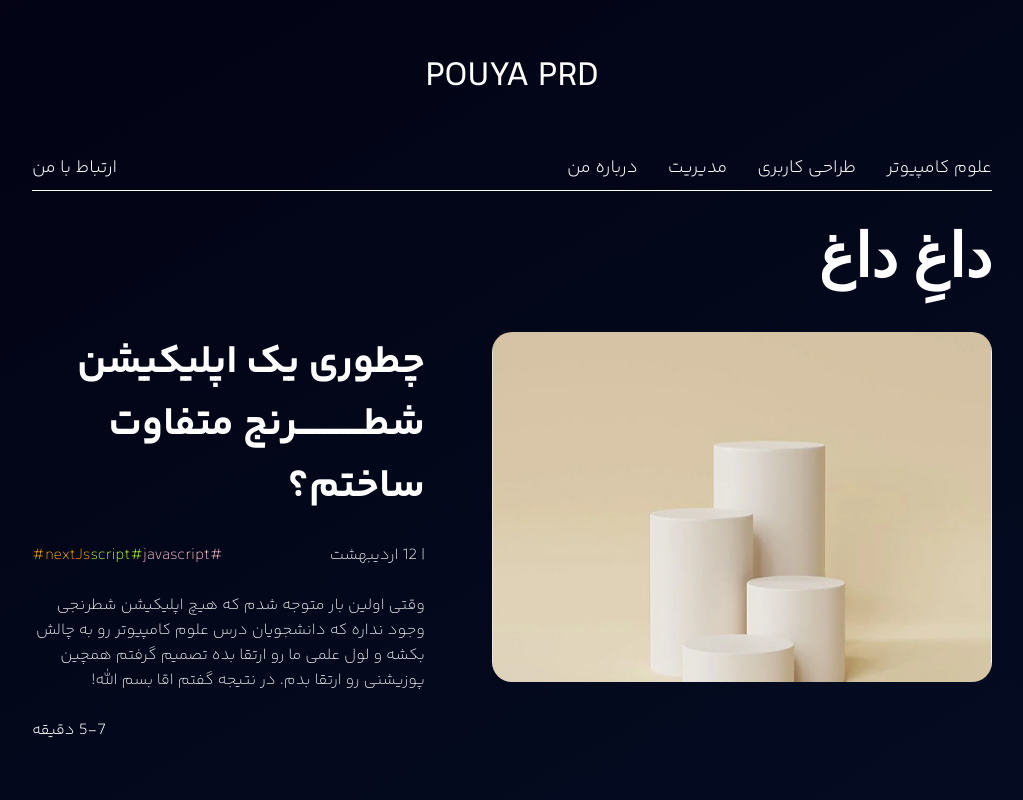
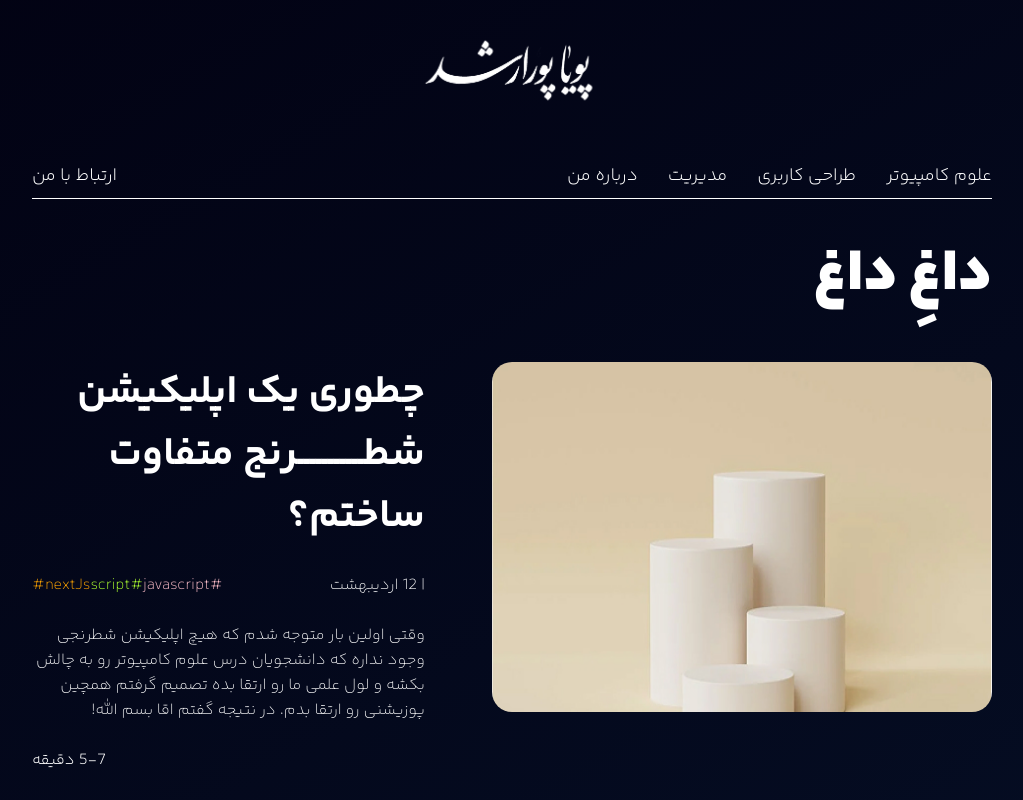
Before and after one commit to PooyaPrd/PRD-Website, a plain HTML site: page index.html in a window 1280 px wide. Shown: the top 800 px of the page, without its empty margins (128-1151 px from the left). Drawn offline with Linux system fonts and the light colour scheme; files whose address does not match are found by name.

Commit message:
fix logo

```diff
--- a/index.html
+++ b/index.html
@@ -9,7 +9,7 @@
 </head>
 <body>
     <header>
-        POUYA PRD
+        <img style="width: 200px;" src="Assets/img/logo.png">
     </header>
     <nav>
         <ul>
--- a/style.css
+++ b/style.css
@@ -26,7 +26,7 @@ body {
 }
 
 header {
-    margin: 50px;
+    margin: 30px;
     font-size:35px;
 }
 
@@ -63,7 +63,7 @@ nav ul {
 .bigtitle{
     padding-top: 30px;
     font-size: 60px;
-    font-family: IranSansX;
+    font-family: Yekan Bakh;
     font-weight: 900;
 }
 
```
Also changed, not shown: Assets/img/logo.png (added).
